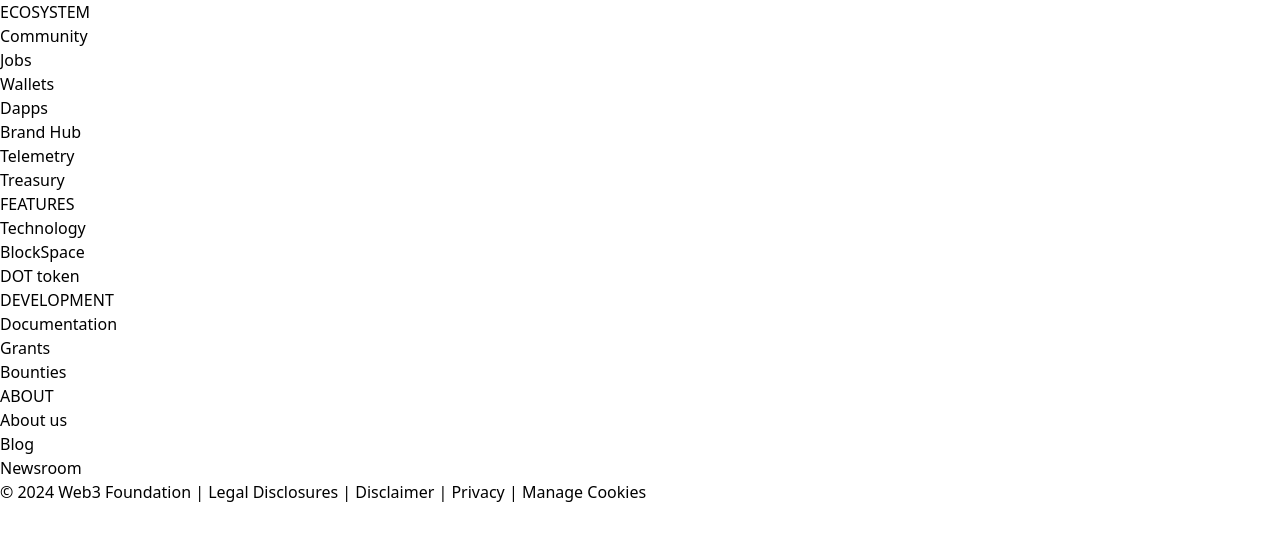
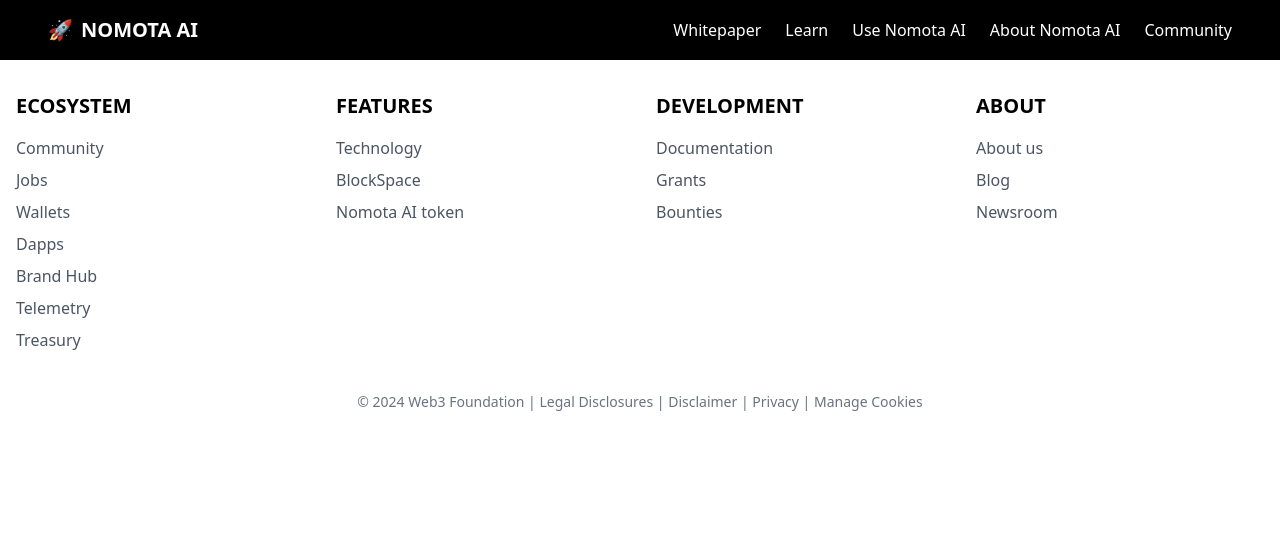
Before and after one commit to MohanVarma1965/NomotaAI, a React (Create React App) app: page /dashboard in a window 1280 px wide. Shown: the top 540 px of the page. Built offline with nearby package versions, Linux system fonts and the light colour scheme.

Commit message:
tailwind css config and header banner css

```diff
--- /dev/null
+++ b/postcss.config.js
@@ -0,0 +1,6 @@
+module.exports = {
+  plugins: {
+    tailwindcss: {},
+    autoprefixer: {},
+  },
+}
--- a/src/components/Footer/index.tsx
+++ b/src/components/Footer/index.tsx
@@ -1,45 +1,44 @@
-import React from 'react';
-import FooterColumn from './FooterColumn';
+import React from "react";
+import FooterColumn from "./FooterColumn";
 
 const Footer: React.FC = () => {
   const footerData = [
     {
-      title: 'ECOSYSTEM',
+      title: "ECOSYSTEM",
       links: [
-        { name: 'Community', url: '/community' },
-        { name: 'Jobs', url: '/jobs' },
-        { name: 'Wallets', url: '/wallets' },
-        { name: 'Dapps', url: '/dapps' },
-        { name: 'Brand Hub', url: '/brand-hub' },
-        { name: 'Telemetry', url: '/telemetry' },
-        { name: 'Treasury', url: '/treasury' },
+        { name: "Community", url: "/community" },
+        { name: "Jobs", url: "/jobs" },
+        { name: "Wallets", url: "/wallets" },
+        { name: "Dapps", url: "/dapps" },
+        { name: "Brand Hub", url: "/brand-hub" },
+        { name: "Telemetry", url: "/telemetry" },
+        { name: "Treasury", url: "/treasury" },
       ],
     },
     {
-      title: 'FEATURES',
+      title: "FEATURES",
       links: [
-        { name: 'Technology', url: '/technology' },
-        { name: 'BlockSpace', url: '/blockspace' },
-        { name: 'DOT token', url: '/dot_token' },
+        { name: "Technology", url: "/technology" },
+        { name: "BlockSpace", url: "/blockspace" },
+        { name: "Nomota AI token", url: "/token" },
       ],
     },
     {
-      title: 'DEVELOPMENT',
+      title: "DEVELOPMENT",
       links: [
-        { name: 'Documentation', url: '/documentation' },
-        { name: 'Grants', url: '/grants' },
-        { name: 'Bounties', url: '/bounties' },
+        { name: "Documentation", url: "/documentation" },
+        { name: "Grants", url: "/grants" },
+        { name: "Bounties", url: "/bounties" },
       ],
     },
     {
-      title: 'ABOUT',
+      title: "ABOUT",
       links: [
-        { name: 'About us', url: '/about_website' },
-        { name: 'Blog', url: '/blog' },
-        { name: 'Newsroom', url: '/newsroom' },
+        { name: "About us", url: "/about_website" },
+        { name: "Blog", url: "/blog" },
+        { name: "Newsroom", url: "/newsroom" },
       ],
     },
-
   ];
 
   return (
--- a/src/components/Header/index.tsx
+++ b/src/components/Header/index.tsx
@@ -2,8 +2,44 @@
 
 const Header: React.FC = () => {
   return (
-    <header>
-      <nav>{/* Navigation Links */}</nav>
+    <header className="bg-black py-4 text-white">
+      <div className="container mx-auto flex justify-between items-center px-6 md:px-12">
+        <div className="text-xl font-bold">
+          <a href="/" className="flex items-center">
+            <span className="mr-2">🚀</span>
+            NOMOTA AI
+          </a>
+        </div>
+        <nav>
+          <ul className="flex space-x-4 md:space-x-6">
+            <li>
+              <a href="/whitepaper" className="hover:text-gray-700">
+                Whitepaper
+              </a>
+            </li>
+            <li>
+              <a href="/learn" className="hover:text-gray-700">
+                Learn
+              </a>
+            </li>
+            <li>
+              <a href="/use-velo" className="hover:text-gray-700">
+                Use Nomota AI
+              </a>
+            </li>
+            <li>
+              <a href="/about" className="hover:text-gray-700">
+                About Nomota AI
+              </a>
+            </li>
+            <li>
+              <a href="/community" className="hover:text-gray-700">
+                Community
+              </a>
+            </li>
+          </ul>
+        </nav>
+      </div>
     </header>
   );
 };
--- a/tailwind.config.js
+++ b/tailwind.config.js
@@ -1,8 +1,11 @@
-/** @type {import('tailwindcss').Config} */
 module.exports = {
-  content: [],
+  purge: ["./src/**/*.{js,jsx,ts,tsx}", "./public/index.html"],
+  darkMode: false,
   theme: {
     extend: {},
   },
+  variants: {
+    extend: {},
+  },
   plugins: [],
-}
+};
```
